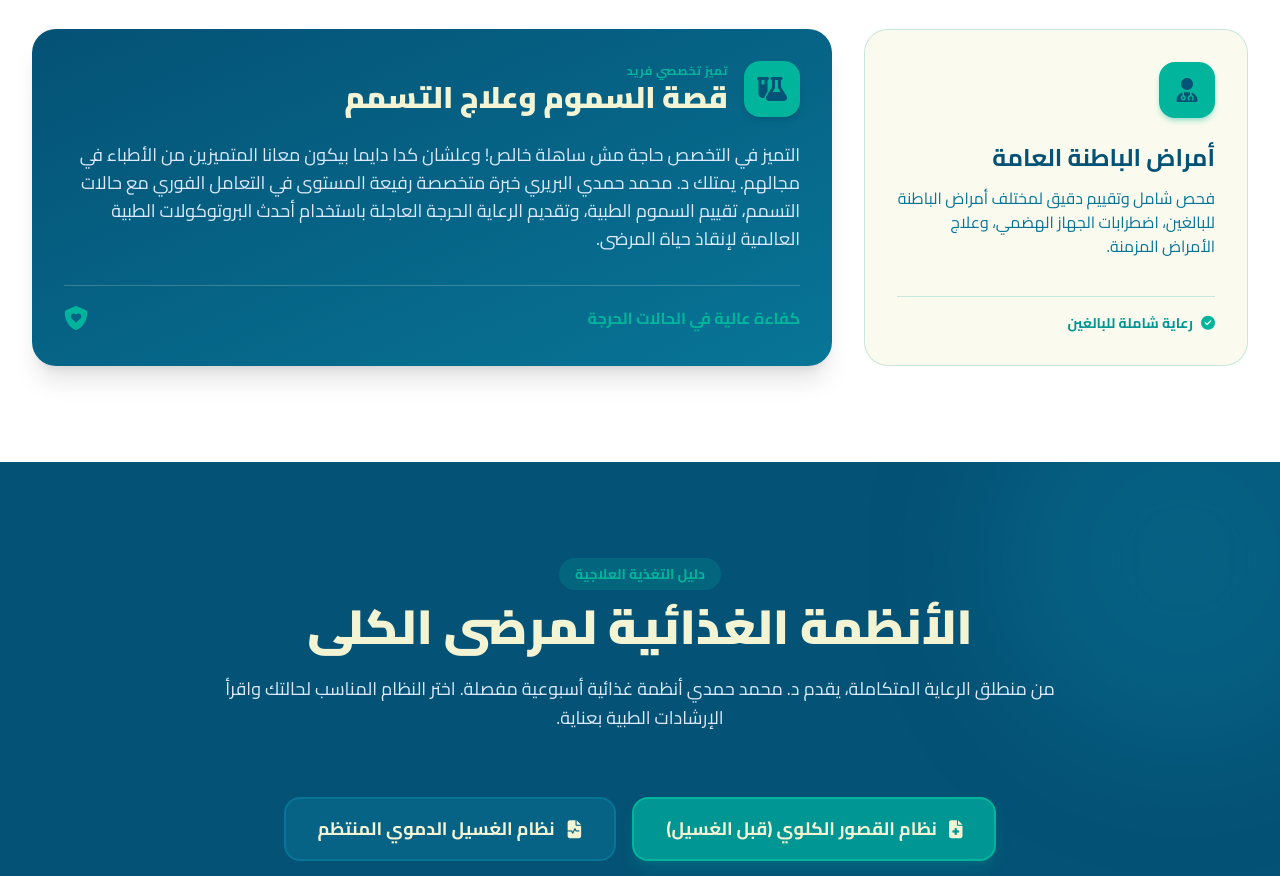
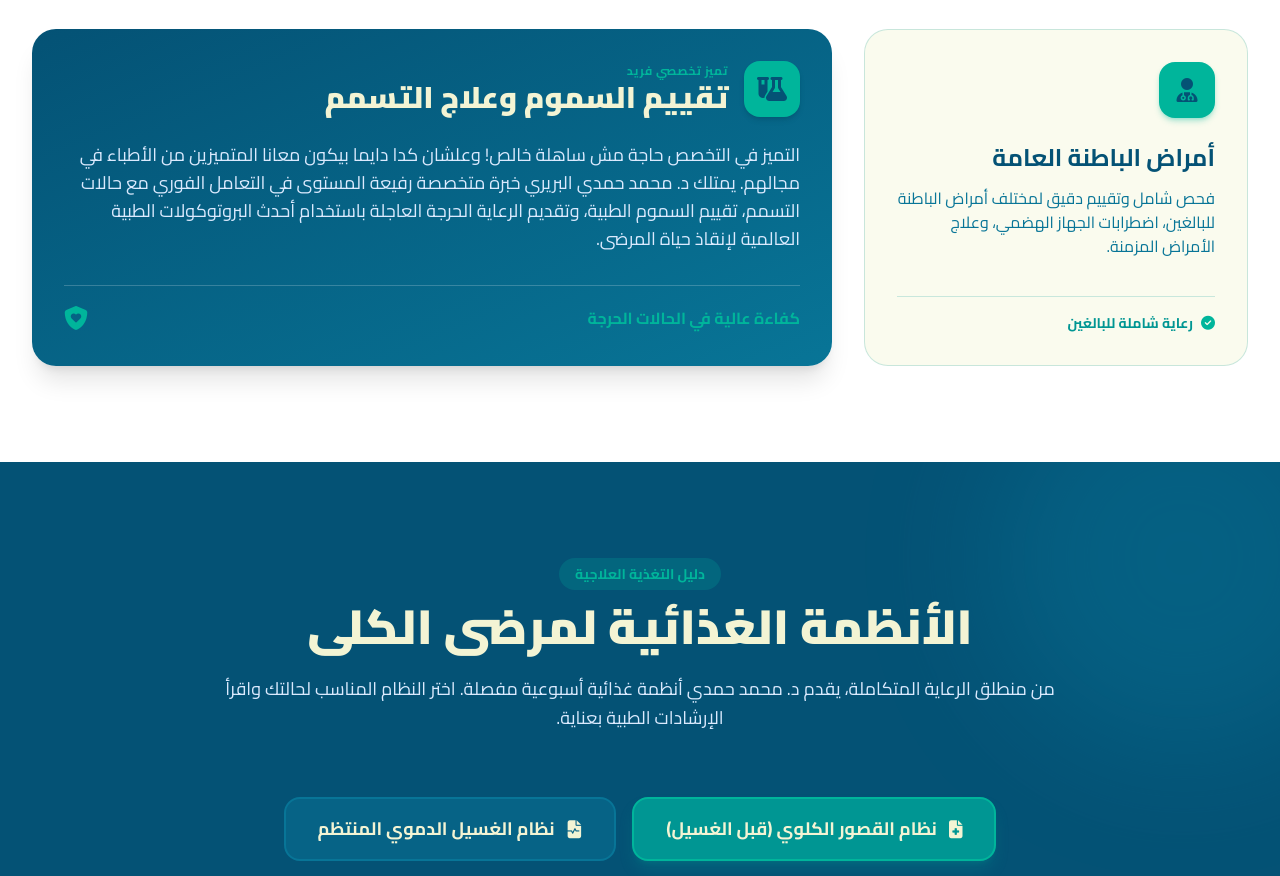
Before and after one commit to F1RE88/Dr.Mohammed-Hamdy, a plain HTML site: page index.html in a window 1280 px wide. Shown: the part 1500-2376 px from the top of the page. Drawn offline with nearby package versions, Linux system fonts and the light colour scheme.

Commit message:
Update index.html

```diff
--- a/index.html
+++ b/index.html
@@ -235,7 +235,7 @@
                             </div>
                             <div>
                                 <span class="text-[#00B59B] text-xs font-bold uppercase tracking-wider block lang-text" data-ar="تميز تخصصي فريد" data-en="Unique Specialization">تميز تخصصي فريد</span>
-                                <h4 class="text-2xl sm:text-3xl font-black text-[#F3F4D4] lang-text" data-ar="قصة السموم وعلاج التسمم" data-en="Toxicology & Poison Treatment">قصة السموم وعلاج التسمم</h4>
+                                <h4 class="text-2xl sm:text-3xl font-black text-[#F3F4D4] lang-text" data-ar="قصة السموم وعلاج التسمم" data-en="Toxicology & Poison Treatment">تقييم السموم وعلاج التسمم</h4>
                             </div>
                         </div>
                         <p class="text-blue-100 lang-text leading-relaxed text-base sm:text-lg font-medium" data-ar="التميز في التخصص حاجة مش ساهلة خالص! وعلشان كدا دايما بيكون معانا المتميزين من الأطباء في مجالهم. يمتلك د. محمد حمدي البريري خبرة متخصصة رفيعة المستوى في التعامل الفوري مع حالات التسمم، تقييم السموم الطبية، وتقديم الرعاية الحرجة العاجلة باستخدام أحدث البروتوكولات الطبية العالمية لإنقاذ حياة المرضى." data-en="Excellence in specialization is not easy! Dr. Mohamed Hamdy El-Berery possesses high-level specialized expertise in handling poisoning cases, medical toxicology assessment, and critical care using the latest global medical protocols.">
```
